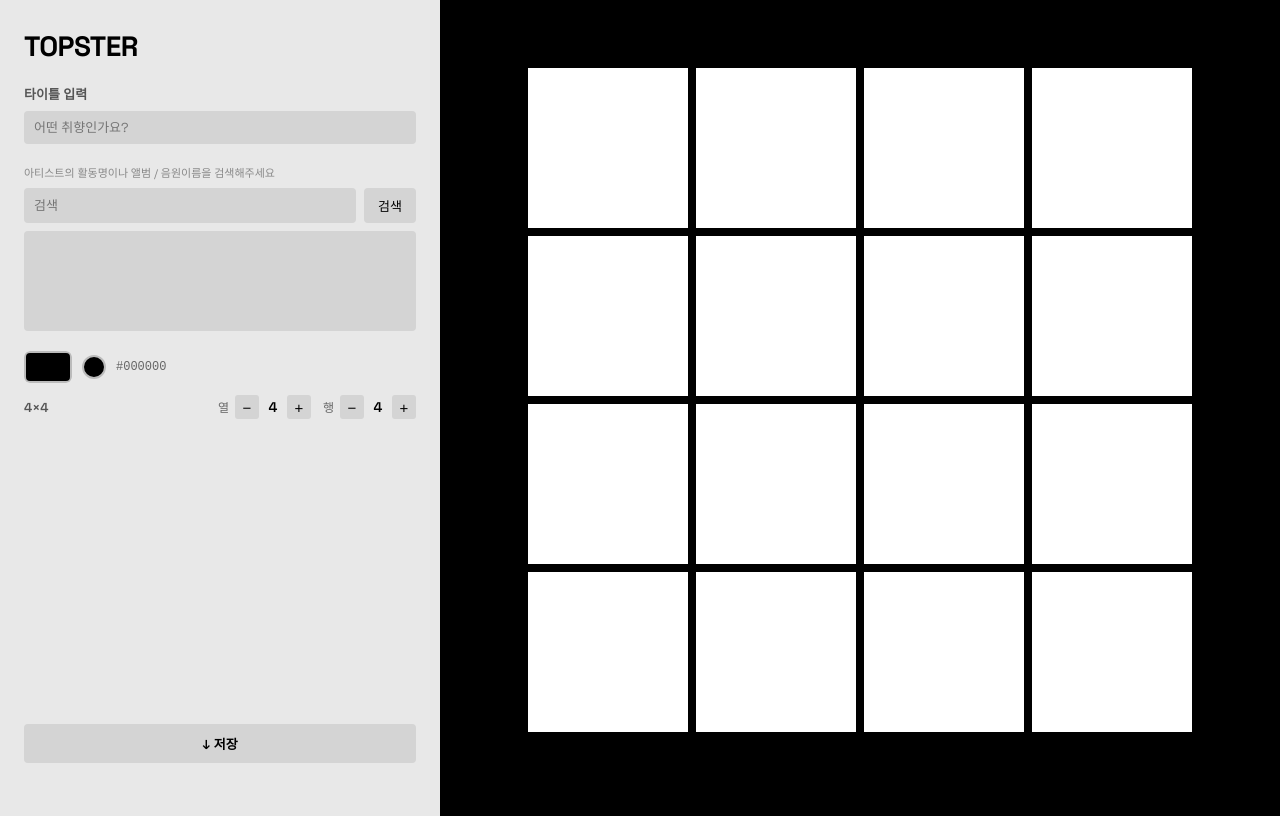
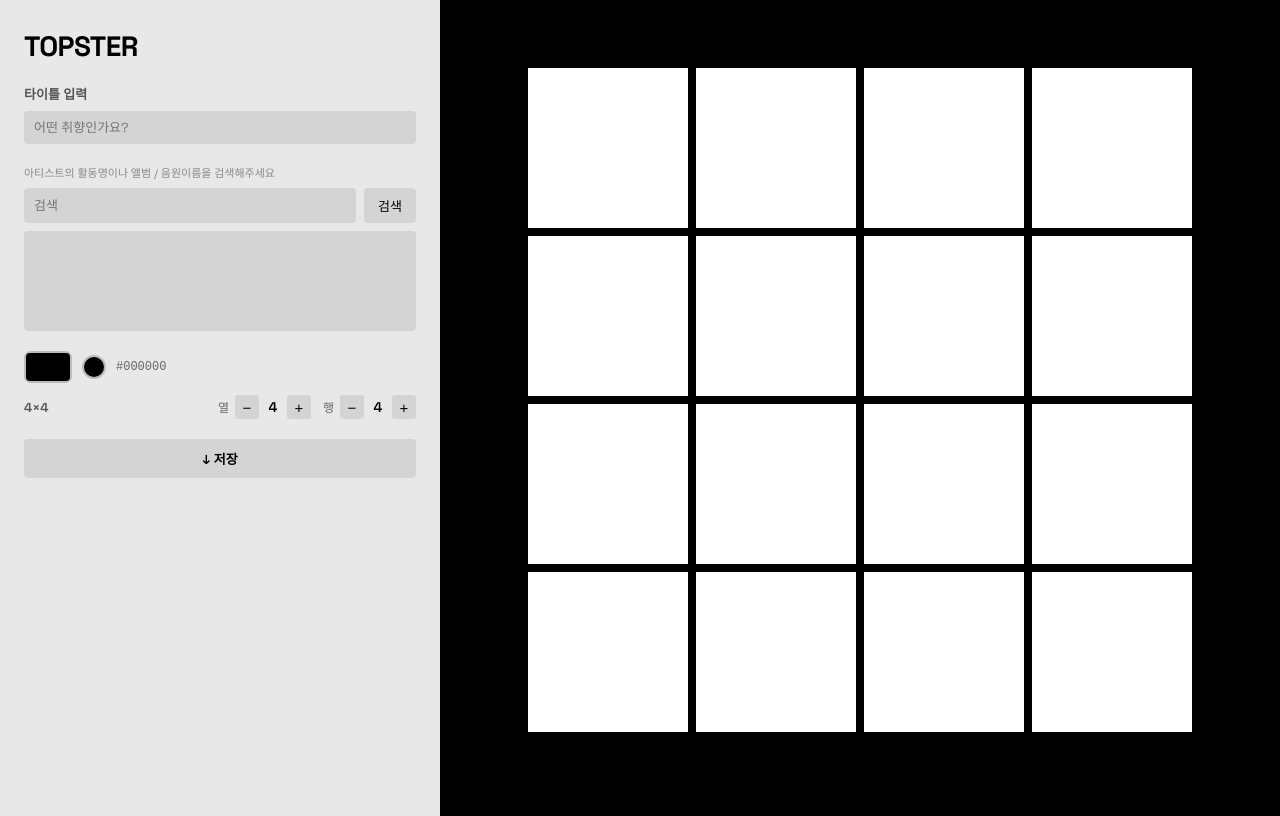
Before and after one commit to kim-hyeona/topster, a Vue app: page / in a window 1280 px wide. Built offline with nearby package versions, Linux system fonts and the light colour scheme.

Commit message:
UI 수정 | 버튼 위치 조정 2

```diff
--- a/src/App.vue
+++ b/src/App.vue
@@ -503,8 +503,6 @@ async function downloadCapture() {
 }
 
 .btn-download {
-  margin-top: auto;
-  transform: translateY(-25px);
   padding: 10px;
   font-weight: 600;
 }
```
